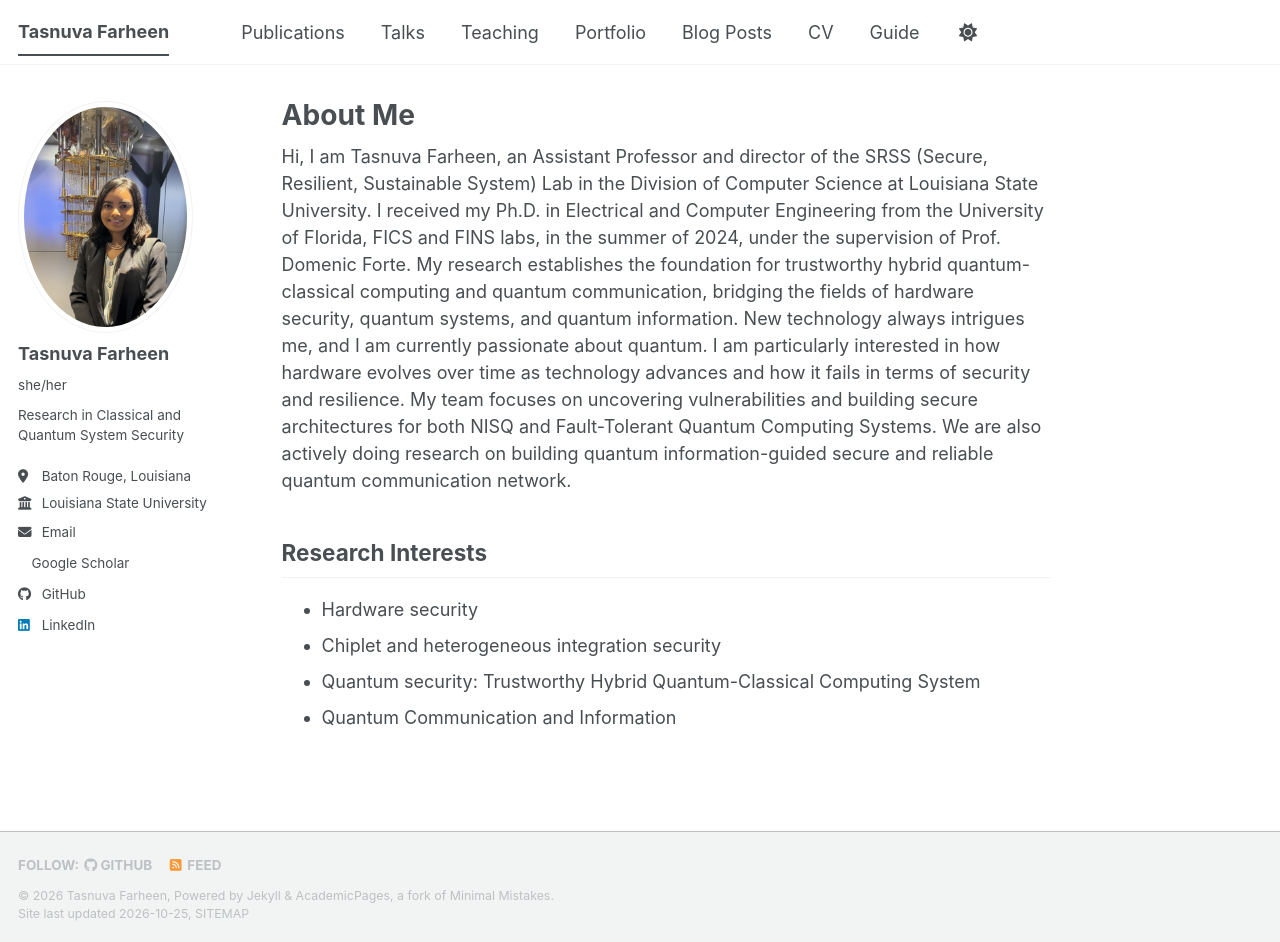
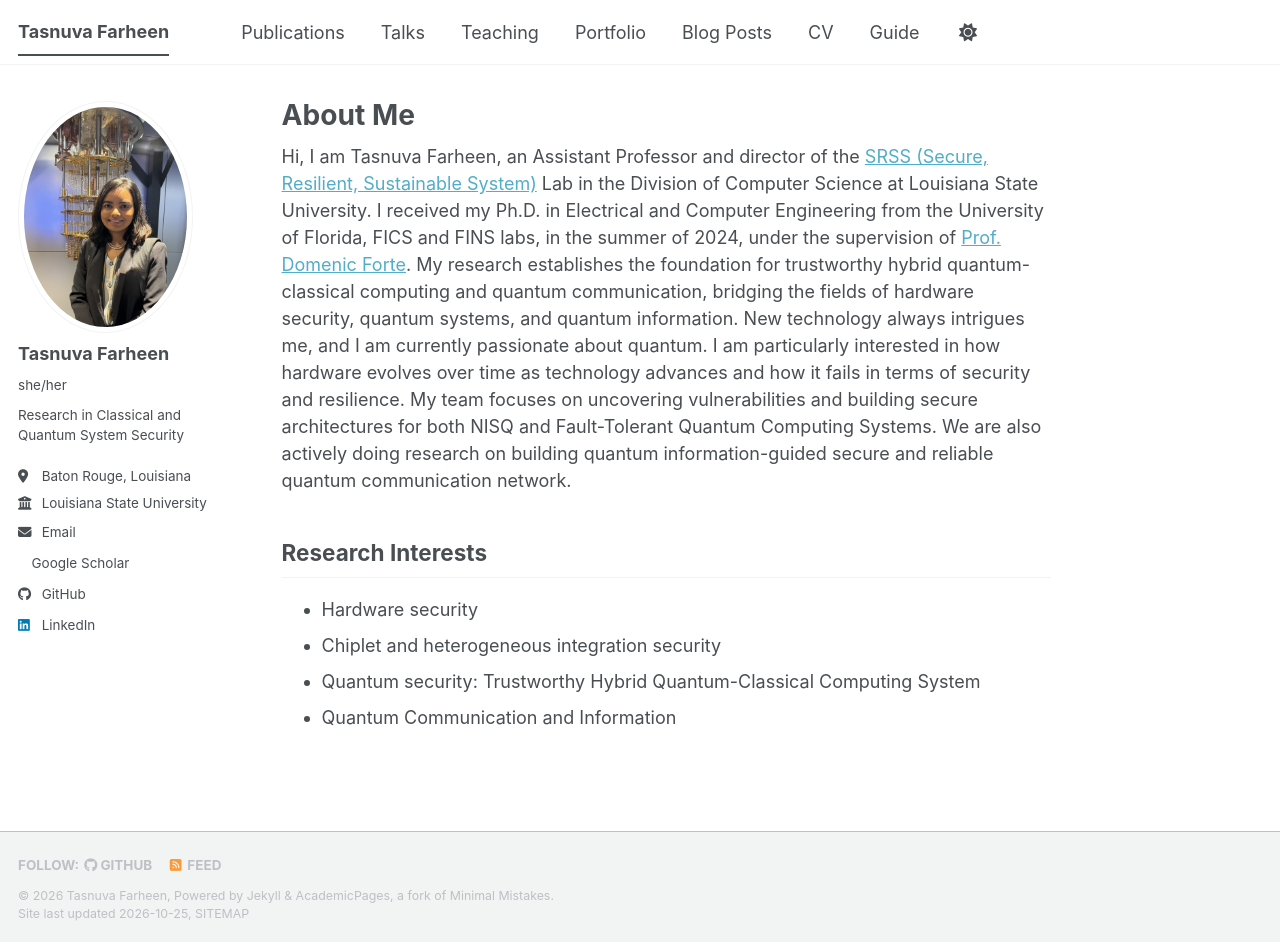
Before and after one commit to tasnuvafarheenanika/tasnuvafarheenanika.github.io, a Jekyll site: the page built from _pages/about.md, in a window 1280 px wide and 942 px high. Built offline with Jekyll 4.4.1, drawn with Linux system fonts in a browser that asks for light colours; a style sheet for code colours, icons or effects is not loaded; part of the change alters nothing that is shown.

```diff
--- a/_pages/about.md
+++ b/_pages/about.md
@@ -7,7 +7,7 @@ redirect_from:
   - /about.html
 ---
 
-Hi, I am Tasnuva Farheen, an Assistant Professor and director of the SRSS (Secure, Resilient, Sustainable System) Lab in the Division of Computer Science at Louisiana State University. I received my Ph.D. in Electrical and Computer Engineering from the University of Florida, FICS and FINS labs, in the summer of 2024, under the supervision of Prof. Domenic Forte. My research establishes the foundation for trustworthy hybrid quantum-classical computing and quantum communication, bridging the fields of hardware security, quantum systems, and quantum information. New technology always intrigues me, and I am currently passionate about quantum. I am particularly interested in how hardware evolves over time as technology advances and how it fails in terms of security and resilience. My team focuses on uncovering vulnerabilities and building secure architectures for both NISQ and Fault-Tolerant Quantum Computing Systems. We are also actively doing research on building quantum information-guided secure and reliable quantum communication network.
+Hi, I am Tasnuva Farheen, an Assistant Professor and director of the [SRSS (Secure, Resilient, Sustainable System)](https://srss-lab-website.pages.dev/) Lab in the Division of Computer Science at Louisiana State University. I received my Ph.D. in Electrical and Computer Engineering from the University of Florida, FICS and FINS labs, in the summer of 2024, under the supervision of [Prof. Domenic Forte](https://faculty.eng.ufl.edu/dforte/). My research establishes the foundation for trustworthy hybrid quantum-classical computing and quantum communication, bridging the fields of hardware security, quantum systems, and quantum information. New technology always intrigues me, and I am currently passionate about quantum. I am particularly interested in how hardware evolves over time as technology advances and how it fails in terms of security and resilience. My team focuses on uncovering vulnerabilities and building secure architectures for both NISQ and Fault-Tolerant Quantum Computing Systems. We are also actively doing research on building quantum information-guided secure and reliable quantum communication network.
 
 ## Research Interests
 
```
